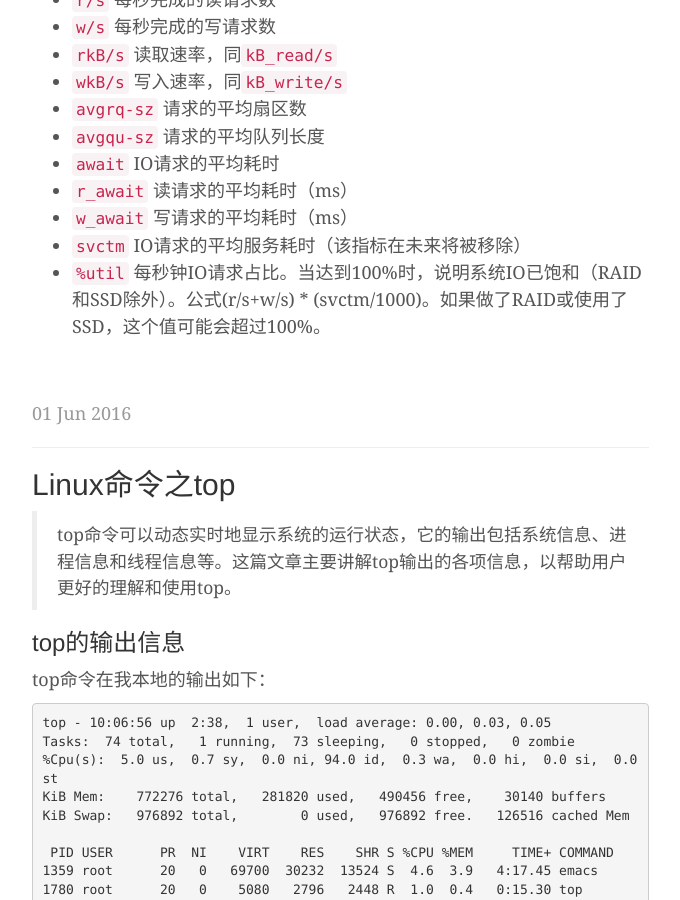
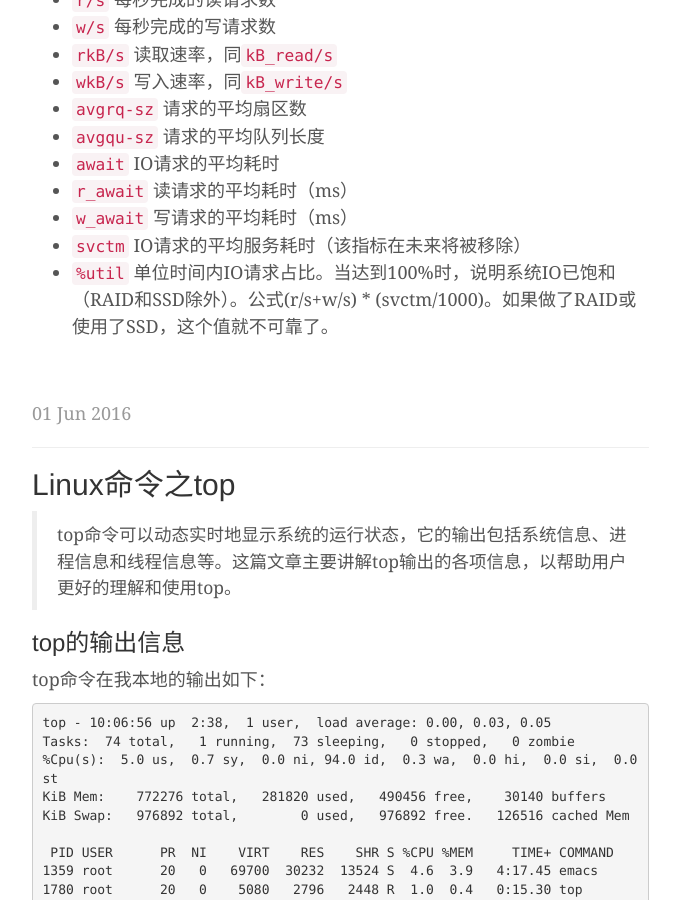
Before and after one commit to pysnow530/pysnow530.github.io, a Jekyll site: the page built from index.html, in a window 1280 px wide and 900 px high, scrolled down 2100 px. Shown: the whole window, without its empty margins (138-818 px from the left). Built offline with Jekyll 4.4.1, drawn with Linux system fonts in a browser that asks for light colours; nearby versions of some CDN libraries.

Commit message:
优化%util解释

```diff
--- a/_posts/2016-06-02-Linux命令之iostat.md
+++ b/_posts/2016-06-02-Linux命令之iostat.md
@@ -88,4 +88,4 @@
 * `r_await` 读请求的平均耗时（ms）
 * `w_await` 写请求的平均耗时（ms）
 * `svctm` IO请求的平均服务耗时（该指标在未来将被移除）
-* `%util` 每秒钟IO请求占比。当达到100%时，说明系统IO已饱和（RAID和SSD除外）。公式(r/s+w/s) * (svctm/1000)。如果做了RAID或使用了SSD，这个值可能会超过100%。
+* `%util` 单位时间内IO请求占比。当达到100%时，说明系统IO已饱和（RAID和SSD除外）。公式(r/s+w/s) * (svctm/1000)。如果做了RAID或使用了SSD，这个值就不可靠了。
```
